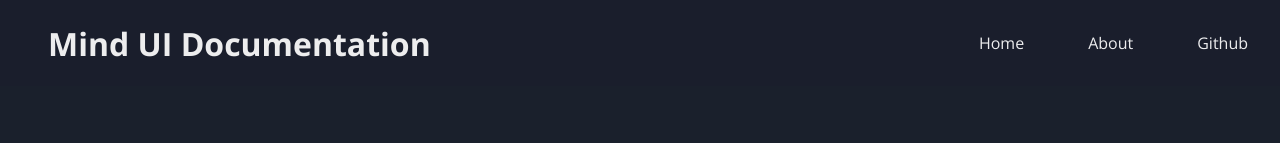
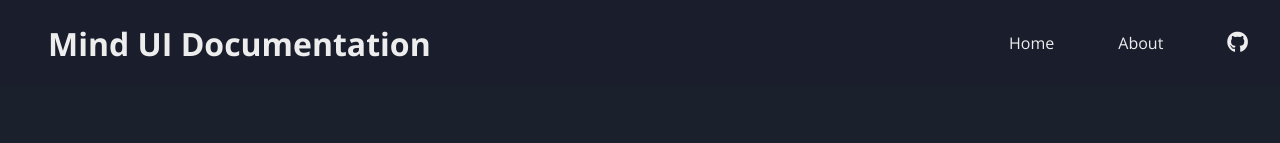
Before and after one commit to Jaynil1611/mind-ui, a React (Create React App) app: page / in a window 1280 px wide. Shown: the top 143 px of the page. Built offline with nearby package versions, Linux system fonts and the light colour scheme.

Commit message:
fix: added github logo

```diff
--- a/src/App.jsx
+++ b/src/App.jsx
@@ -55,7 +55,7 @@
         <div className="grid-row">
           <div className="heading">
             <div className="intro">
-              <h1 className="heading-text"> Mind UI Documentation </h1>
+              <h1 className="heading-text">Mind UI Documentation</h1>
               <ul className="list-style navbar">
                 <li className="list-item">
                   <Link to={"/"}> Home </Link>
@@ -69,7 +69,7 @@
                     target="_blank"
                     rel="noreferrer"
                   >
-                    Github
+                    <i className="fab fa-github fa-lg"></i>
                   </a>
                 </li>
               </ul>
```
